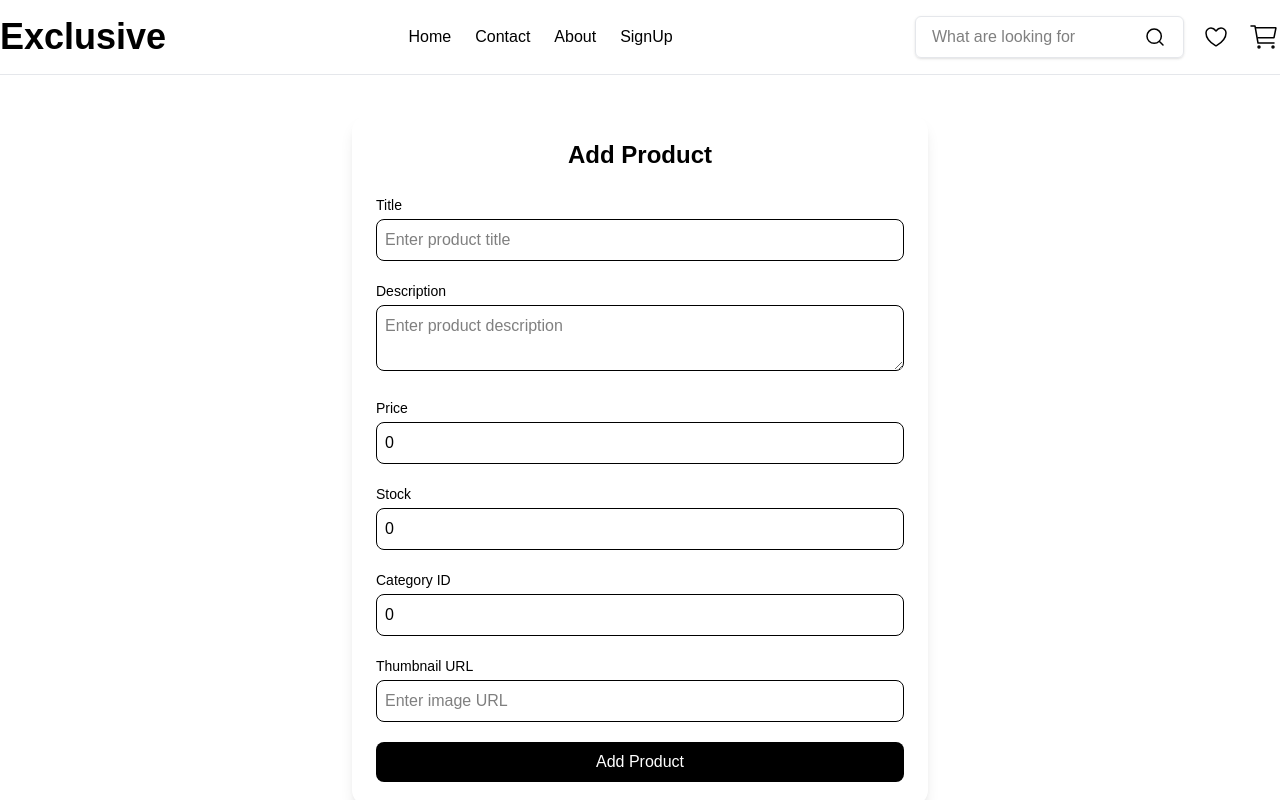
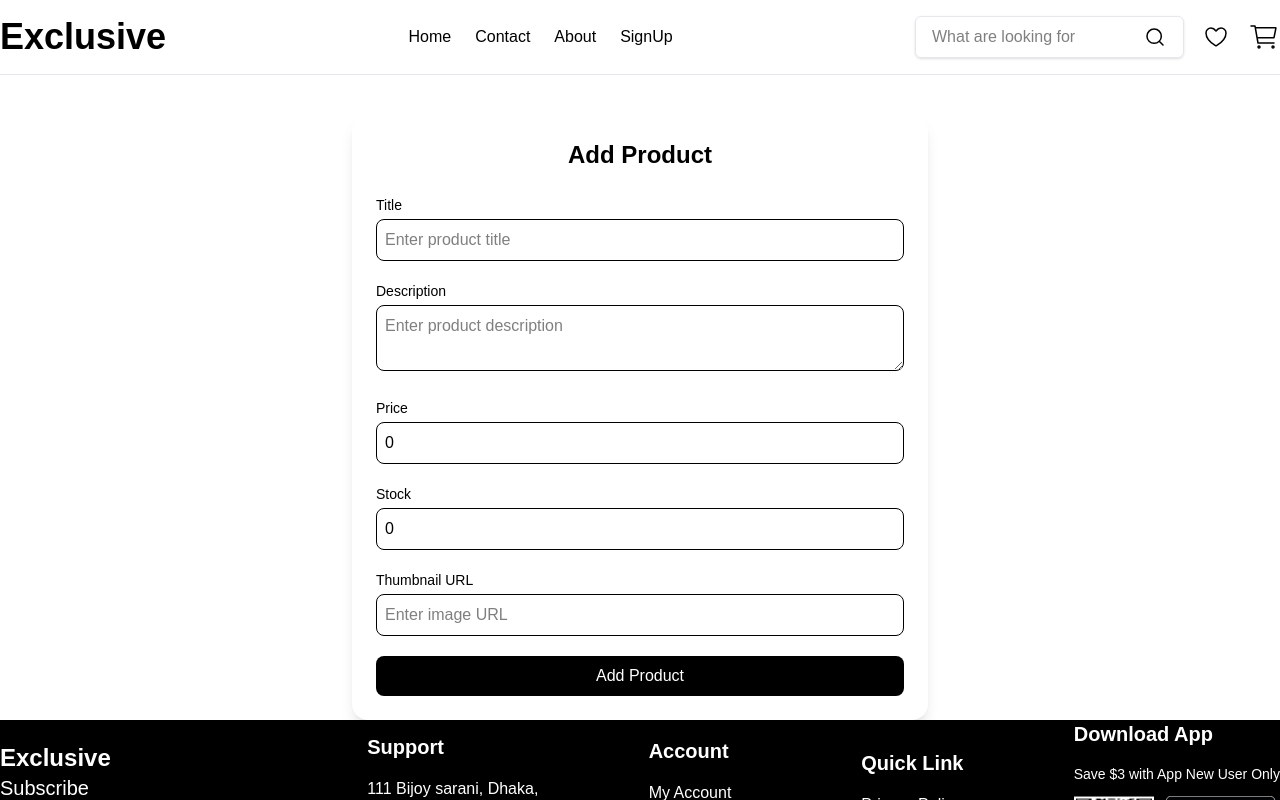
Before and after one commit to irorerejuliet/Exclusive, a Next.js app: page /create-product in a window 1280 px wide. Shown: the top 800 px of the page. Built offline with nearby package versions, Linux system fonts and the light colour scheme.

Commit message:
Still havig error

```diff
--- a/src/app/api/products/route.ts
+++ b/src/app/api/products/route.ts
@@ -41,7 +41,7 @@ export const GET = async (request: NextRequest) => {
   }
 };
 
-export const POST = async (request: NextResponse) => {
+export const POST = async (request: NextRequest) => {
   const supabase = await createClient();
   const body = await request.json();
 
--- a/src/app/products/[productId]/pages.tsx
+++ b/src/app/products/[productId]/pages.tsx
@@ -29,7 +29,7 @@ const Page = () => {
   }
 
   if (error) {
-    return <h1>{error}</h1>;
+    return <h1>{error.message}</h1>;
   }
   if (!product && !isLoading)
     return <h2>NO Product found in id {productId}</h2>;
--- a/src/components/products/AddProduct.tsx
+++ b/src/components/products/AddProduct.tsx
@@ -10,7 +10,7 @@ interface FormData {
   description: string;
   price: number;
   stock: number;
-  category_id: number;
+
   thumbnail: string;
 }
 
@@ -18,7 +18,7 @@ interface CreateProductPayload {
   title: string;
   price: number;
   stock: number;
-  category_id: number;
+
   thumbnail: string;
   description: string;
 }
@@ -32,7 +32,7 @@ const AddProduct = () => {
     description: "",
     price: 0,
     stock: 0,
-    category_id: 0,
+
     thumbnail: "",
   });
 
@@ -41,7 +41,7 @@ const AddProduct = () => {
     e: ChangeEvent<HTMLInputElement | HTMLTextAreaElement>,
   ) => {
     const { name, value, type } = e.target;
-    setValues((prev) => ({...prev, [name]:  type === "number" ? Number(value) : value}))
+    setValues((prev) => ({...prev, [name]:  type === "number" ?  Number(value) : value}))
   };
 
   const { mutate, isPending } = useMutation({
@@ -64,13 +64,7 @@ const AddProduct = () => {
 
   const handleSubmit = async (e: FormEvent<HTMLFormElement>) => {
     e.preventDefault();
-  //  if (
-  //    !values.title ||
-  //    !values.description ||
-  //    values.price <= 0 ||
-  //    values.stock <= 0 ||
-  //    !values.thumbnail
-  //  )
+
 
   const isInvalid =
     !values.title ||
@@ -81,7 +75,7 @@ const AddProduct = () => {
 
   if (isInvalid) {
     alert("Please fill all fields correctly");
-    return; // 🚨 CRITICAL FIX
+    return;
   }
 
    mutate({
@@ -89,7 +83,6 @@ const AddProduct = () => {
      price: values.price,
      stock: values.stock,
      description: values.description,
-     category_id: values.category_id,
      thumbnail: values.thumbnail
    });
   };
@@ -161,22 +154,6 @@ const AddProduct = () => {
             />
           </div>
 
-          {/* Category ID */}
-          <div>
-            <label className="block mb-1 text-sm font-medium">
-              Category ID
-            </label>
-            <input
-            id="category_id"
-              type="number"
-              name="category_id"
-              value={values.category_id}
-              onChange={handleChange}
-              className="w-full border p-2 rounded-lg"
-              placeholder="Enter category id"
-            />
-          </div>
-
           {/* Thumbnail */}
           <div>
             <label className="block mb-1 text-sm font-medium">
```
